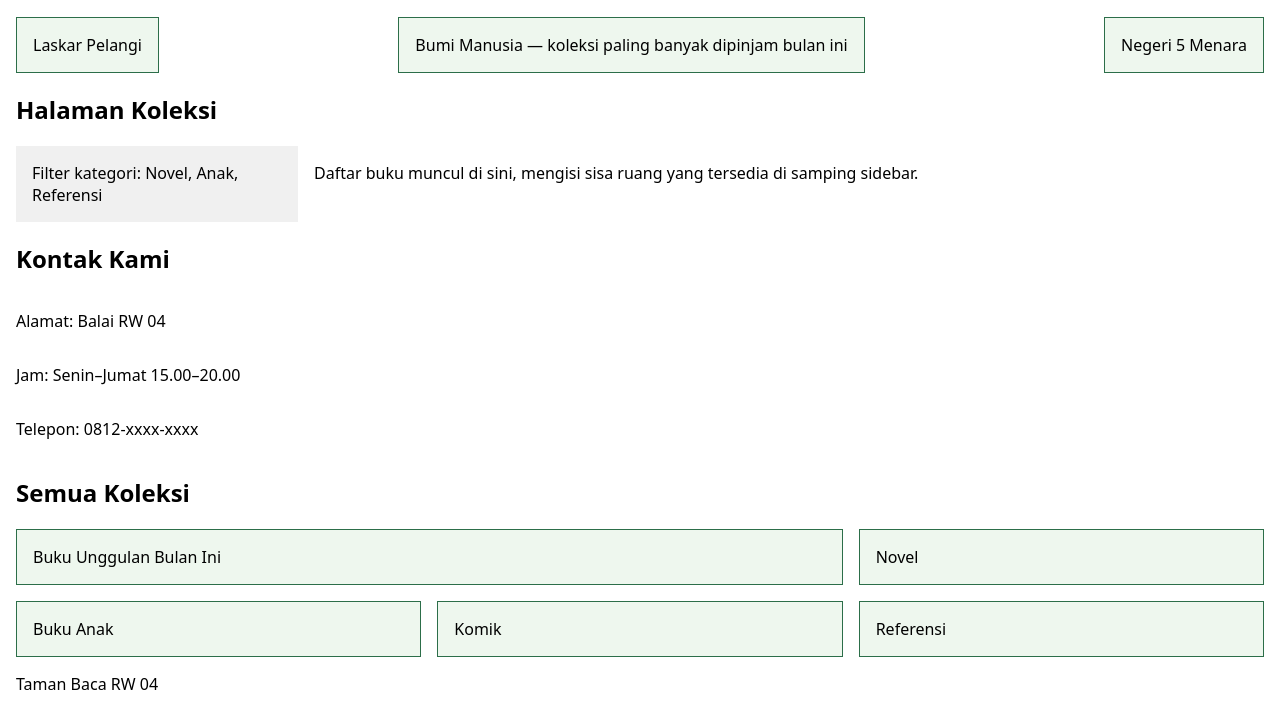
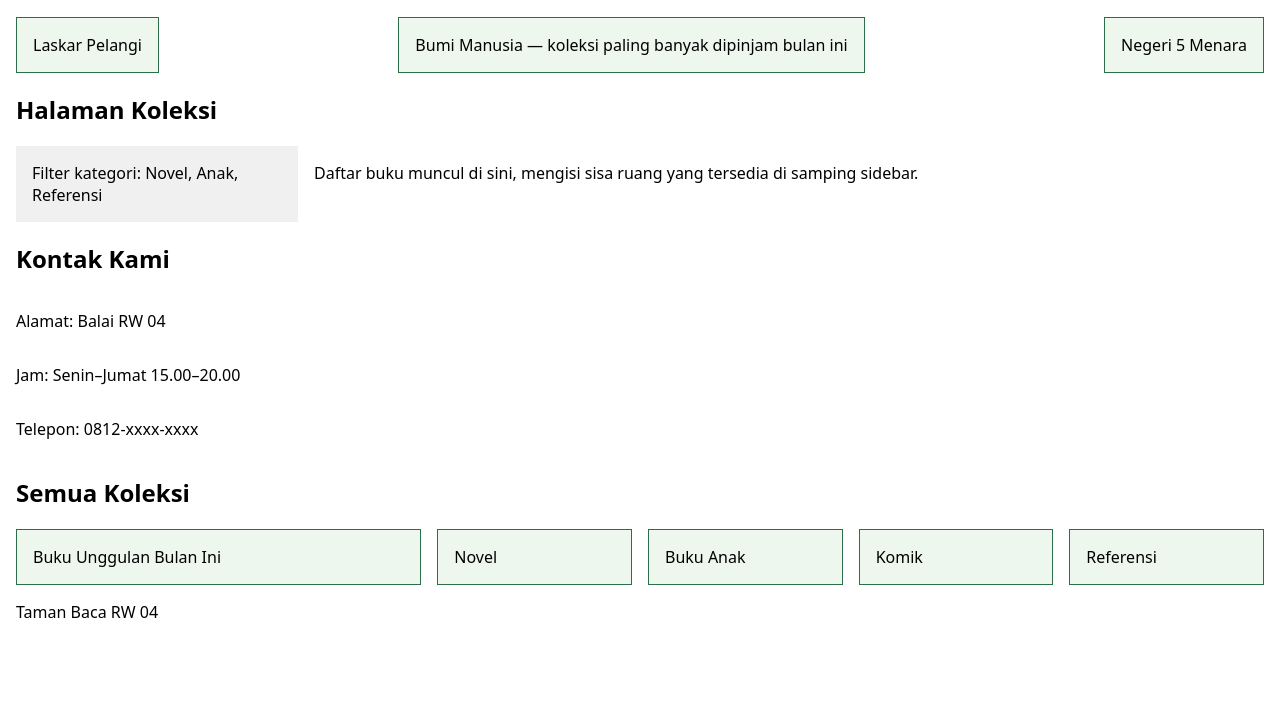
Before and after one commit to webdev-if-its/pweb-5053251028, a website: page m03/index.html in a window 1280 px wide. Shown: the part 138-865 px from the top of the page. After the commit the page ends 800 px from the top, so only its background shows below. Drawn offline with Linux system fonts and the light colour scheme.

Commit message:
Selesai level 10 m03

```diff
--- a/m03/style.css
+++ b/m03/style.css
@@ -50,7 +50,7 @@
 /* Level 6 */
 .kisi {
   display: grid;
-  grid-template-columns: repeat(3, minmax(150px, 1fr));
+  grid-template-columns: repeat(auto-fit, minmax(150px, 1fr));
   gap: 1rem;
 }
 
```
